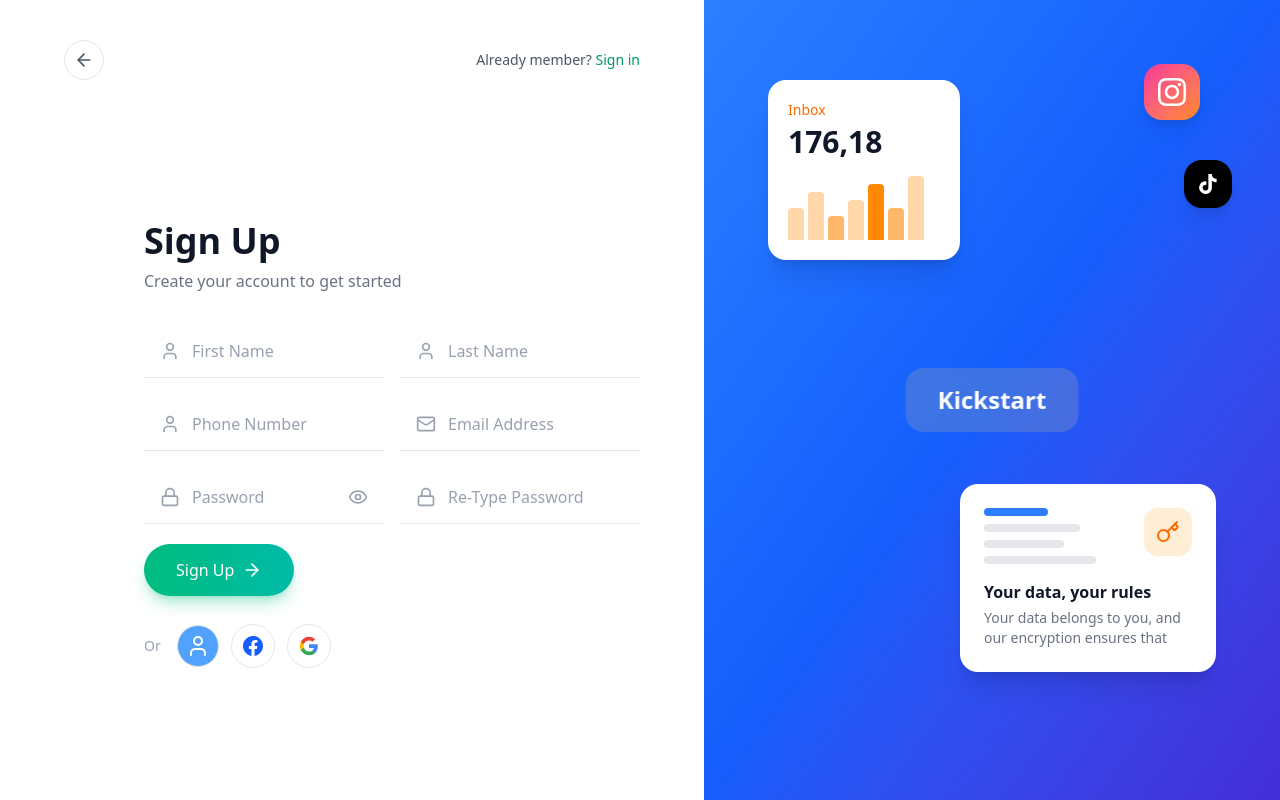
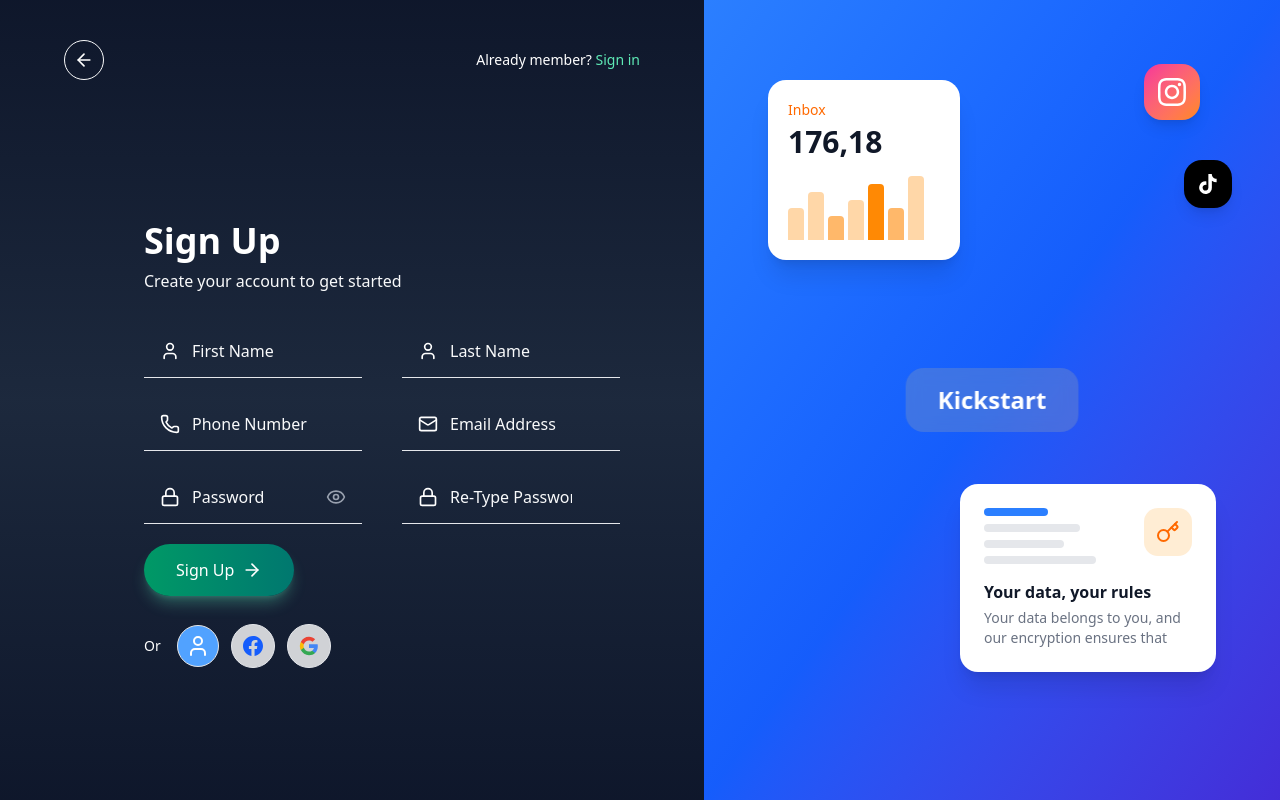
Before and after one commit to Elanrif/nextjs-starter-kit, a Next.js app: page /sign-up in a window 1280 px wide. Built offline with nearby package versions, Linux system fonts and the light colour scheme; no server answers.

Commit message:
fix: background colors

```diff
--- a/src/app/sign-up/page.tsx
+++ b/src/app/sign-up/page.tsx
@@ -15,22 +15,22 @@ export const metadata = {
 const { HOME, SIGN_IN } = ROUTES;
 export default function SignUpPage() {
   return (
-    <div className="min-h-screen flex">
+    <div className="min-h-screen flex bg-linear-to-b from-slate-900 via-slate-800 to-slate-900 text-white">
       {/* Left Side - Form */}
-      <div className="flex-1 flex flex-col px-8 py-6 lg:px-16 lg:py-10">
+      <div className="flex-1 flex flex-col px-0 py-3 sm:px-8 sm:py-6 lg:px-16 lg:py-10">
         {/* Header */}
         <div className="flex items-center justify-between mb-12">
           <Link
             href={HOME}
-            className="w-10 h-10 rounded-full border border-gray-200 flex items-center justify-center hover:bg-gray-50 transition-colors"
+            className="w-10 h-10 rounded-full border border-gray-50 flex items-center justify-center hover:bg-gray-50 transition-colors"
           >
-            <ArrowLeft className="h-5 w-5 text-gray-600" />
+            <ArrowLeft className="h-5 w-5" />
           </Link>
-          <p className="text-sm text-gray-600">
+          <p className="text-sm">
             Already member?{" "}
             <Link
               href={SIGN_IN}
-              className="text-emerald-600 font-medium hover:underline"
+              className="text-emerald-300 font-medium hover:underline"
             >
               Sign in
             </Link>
@@ -38,11 +38,11 @@ export default function SignUpPage() {
         </div>
 
         {/* Form Content */}
-        <div className="flex-1 flex items-center ps-20">
-          <div className="w-full max-w-lg">
+        <div className="flex-1 flex items-center px-5 sm:ps-20">
+          <div className="w-full max-w-7xl">
             <div className="mb-8">
-              <h1 className="text-4xl font-bold text-gray-900 mb-2">Sign Up</h1>
-              <p className="text-gray-500">
+              <h1 className="text-4xl font-bold mb-2">Sign Up</h1>
+              <p className="text-gray-50">
                 Create your account to get started
               </p>
             </div>
--- a/src/components/kickstart/Hero.tsx
+++ b/src/components/kickstart/Hero.tsx
@@ -98,7 +98,7 @@ export default function Hero() {
           </h1>
 
           {/* Subtitle */}
-          <p className="animate-fade-in-up animation-delay-200 mx-auto mt-8 max-w-3xl text-xl leading-relaxed text-blue-100/90 mb-12">
+          <p className="px-5 sm:px-10 text-sm sm:text-lg animate-fade-in-up animation-delay-200 mx-auto mt-8 max-w-3xl leading-relaxed text-blue-100/90 mb-12">
             Kickstart your Next.js project with a modern boilerplate featuring
             basic authentication with JOE, dashboard, and more. Focus on
             building your product, not the setup.
--- a/src/components/kickstart/auth/SignUpForm.tsx
+++ b/src/components/kickstart/auth/SignUpForm.tsx
@@ -11,6 +11,7 @@ import {
   Check,
   Circle,
   ArrowRight,
+  Phone,
 } from "lucide-react";
 import { signUp } from "@/lib/auth/auth.client.service";
 
@@ -109,11 +110,11 @@ export function SignUpForm() {
         </div>
       )}
 
-      <label className="flex items-center gap-4">
+      <label className="flex flex-col sm:flex-row sm:items-center gap-10">
         {/* First Name Field */}
         <div className="relative">
           <div className="absolute inset-y-0 left-0 pl-4 flex items-center pointer-events-none">
-            <User className="h-5 w-5 text-gray-400" />
+            <User className="h-5 w-5" />
           </div>
           <input
             type="text"
@@ -122,14 +123,15 @@ export function SignUpForm() {
             placeholder="First Name"
             required
             disabled={isLoading}
-            className="w-full pl-12 pr-12 py-3.5 border-b border-gray-200 focus:border-emerald-500 focus:outline-none transition-colors bg-transparent text-gray-800 placeholder-gray-400"
+            className="w-full pl-12 pr-12 py-3.5 border-b border-gray-200 focus:border-emerald-300
+             focus:outline-none transition-colors bg-transparent text-gray-50 placeholder-gray-50"
           />
         </div>
 
         {/* Last Name Field */}
         <div className="relative">
           <div className="absolute inset-y-0 left-0 pl-4 flex items-center pointer-events-none">
-            <User className="h-5 w-5 text-gray-400" />
+            <User className="h-5 w-5" />
           </div>
           <input
             type="text"
@@ -138,16 +140,16 @@ export function SignUpForm() {
             placeholder="Last Name"
             required
             disabled={isLoading}
-            className="w-full pl-12 pr-12 py-3.5 border-b border-gray-200 focus:border-emerald-500 focus:outline-none transition-colors bg-transparent text-gray-800 placeholder-gray-400"
+            className="w-full pl-12 pr-12 py-3.5 border-b border-gray-200 focus:border-emerald-300 focus:outline-none transition-colors bg-transparent text-gray-50 placeholder-gray-50"
           />
         </div>
       </label>
 
-      <label className="flex items-center gap-4">
+      <label className="flex flex-col sm:flex-row sm:items-center gap-10">
         {/* Phone Number Field */}
         <div className="relative">
           <div className="absolute inset-y-0 left-0 pl-4 flex items-center pointer-events-none">
-            <User className="h-5 w-5 text-gray-400" />
+            <Phone className="h-5 w-5" />
           </div>
           <input
             type="tel"
@@ -156,14 +158,14 @@ export function SignUpForm() {
             placeholder="Phone Number"
             required
             disabled={isLoading}
-            className="w-full pl-12 pr-12 py-3.5 border-b border-gray-200 focus:border-emerald-500 focus:outline-none transition-colors bg-transparent text-gray-800 placeholder-gray-400"
+            className="w-full pl-12 pr-12 py-3.5 border-b border-gray-200 focus:border-emerald-300 focus:outline-none transition-colors bg-transparent text-gray-50 placeholder-gray-50"
           />
         </div>
 
         {/* Email Field */}
         <div className="relative">
           <div className="absolute inset-y-0 left-0 pl-4 flex items-center pointer-events-none">
-            <Mail className="h-5 w-5 text-gray-400" />
+            <Mail className="h-5 w-5" />
           </div>
           <input
             type="email"
@@ -172,7 +174,7 @@ export function SignUpForm() {
             placeholder="Email Address"
             required
             disabled={isLoading}
-            className="w-full pl-12 pr-12 py-3.5 border-b border-gray-200 focus:border-emerald-500 focus:outline-none transition-colors bg-transparent text-gray-800 placeholder-gray-400"
+            className="w-full pl-12 pr-12 py-3.5 border-b border-gray-200 focus:border-emerald-300 focus:outline-none transition-colors bg-transparent text-gray-50 placeholder-gray-50"
           />
           {email && isEmailValid && (
             <div className="absolute inset-y-0 right-0 pr-4 flex items-center">
@@ -182,12 +184,12 @@ export function SignUpForm() {
         </div>
       </label>
 
-      <label className="flex items-start gap-4">
+      <label className="flex flex-col sm:flex-row sm:items-center gap-10">
         {/* Password Field */}
         <div>
           <div className="relative">
             <div className="absolute inset-y-0 left-0 pl-4 flex items-center pointer-events-none">
-              <Lock className="h-5 w-5 text-gray-400" />
+              <Lock className="h-5 w-5" />
             </div>
             <input
               type={showPassword ? "text" : "password"}
@@ -196,7 +198,7 @@ export function SignUpForm() {
               placeholder="Password"
               required
               disabled={isLoading}
-              className="w-full pl-12 pr-12 py-3.5 border-b border-gray-200 focus:border-emerald-500 focus:outline-none transition-colors bg-transparent text-gray-800 placeholder-gray-400"
+              className="w-full pl-12 pr-12 py-3.5 border-b border-gray-200 focus:border-emerald-300 focus:outline-none transition-colors bg-transparent text-gray-50 placeholder-gray-50"
             />
             <button
               type="button"
@@ -233,7 +235,7 @@ export function SignUpForm() {
         {/* Confirm Password Field */}
         <div className="relative">
           <div className="absolute inset-y-0 left-0 pl-4 flex items-center pointer-events-none">
-            <Lock className="h-5 w-5 text-gray-400" />
+            <Lock className="h-5 w-5" />
           </div>
           <input
             type="password"
@@ -242,7 +244,7 @@ export function SignUpForm() {
             placeholder="Re-Type Password"
             required
             disabled={isLoading}
-            className="w-full pl-12 pr-12 py-3.5 border-b border-gray-200 focus:border-emerald-500 focus:outline-none transition-colors bg-transparent text-gray-800 placeholder-gray-400"
+            className="w-full pl-12 pr-12 py-3.5 border-b border-gray-200 focus:border-emerald-300 focus:outline-none transition-colors bg-transparent text-gray-50 placeholder-gray-50"
           />
         </div>
       </label>
@@ -251,7 +253,9 @@ export function SignUpForm() {
       <button
         type="submit"
         disabled={isLoading}
-        className="w-full sm:w-auto px-8 py-3.5 bg-linear-to-r from-emerald-500 to-teal-500 text-white font-medium rounded-full hover:from-emerald-600 hover:to-teal-600 focus:outline-none focus:ring-2 focus:ring-emerald-500 focus:ring-offset-2 disabled:opacity-50 disabled:cursor-not-allowed transition-all flex items-center justify-center gap-2 shadow-lg shadow-emerald-500/30"
+        className="w-full sm:w-auto px-8 py-3.5 bg-linear-to-r from-emerald-600 to-teal-700 text-white font-medium rounded-full hover:from-emerald-400 hover:to-teal-600 focus:outline-none focus:ring-2 focus:ring-emerald-300
+        focus:ring-offset-2 disabled:opacity-50 disabled:cursor-not-allowed transition-all flex items-center
+         justify-center gap-2 shadow-lg shadow-emerald-300/30"
       >
         {isLoading ? (
           "Creating account..."
@@ -265,7 +269,7 @@ export function SignUpForm() {
 
       {/* Social Login */}
       <div className="flex items-center gap-4 pt-2">
-        <span className="text-gray-400 text-sm">Or</span>
+        <span className="text-sm">Or</span>
         <div className="flex items-center gap-3">
           {/* clickable person icon to autofill */}
           <div className="hover:bg-blue-300 bg-blue-400 duration-300 text-white flex p-2 rounded-full border items-center gap-2">
@@ -298,7 +302,8 @@ function SocialButton({ icon }: { icon: "facebook" | "google" }) {
   return (
     <button
       type="button"
-      className="w-11 h-11 rounded-full border border-gray-200 flex items-center justify-center hover:bg-gray-50 transition-colors"
+      className="w-11 h-11 rounded-full border border-gray-200
+       flex items-center justify-center hover:bg-gray-100 bg-white/80 transition-colors"
     >
       {icon === "facebook" ? (
         <svg
```
Also changed, not shown: src/app/sign-in/page.tsx (+13 -13 lines), src/components/kickstart/auth/SignInForm.tsx (+13 -10 lines).
